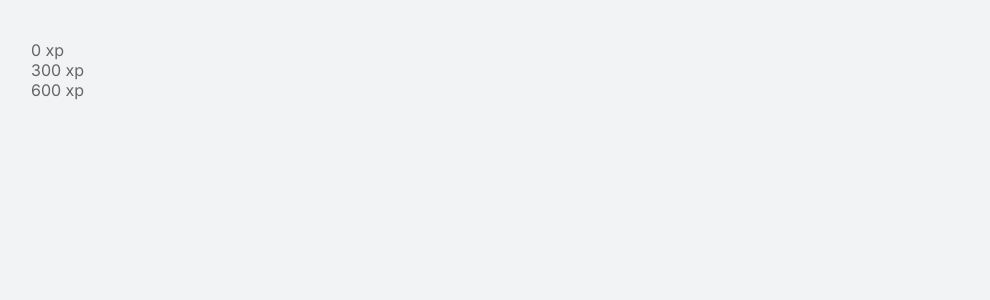
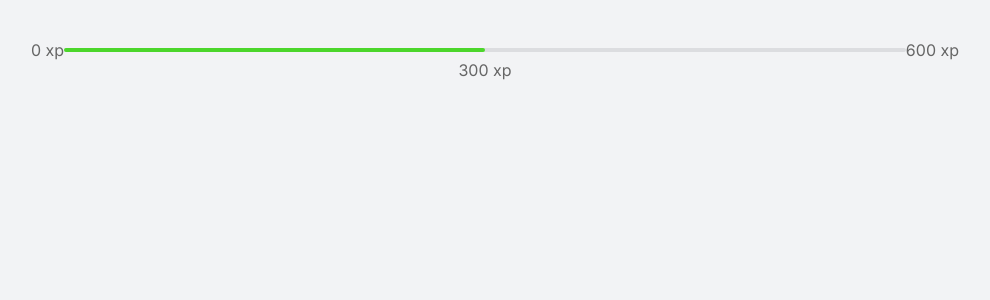
Before and after one commit to adnerscarpelini/nlw4-moveit-next, a Next.js app: page / in a window 1280 px wide. Shown: the top 300 px of the page, without its empty margins (145-1135 px from the left). Built offline with nearby package versions, Linux system fonts and the light colour scheme.

Commit message:
Ajuste CSS

```diff
--- a/src/components/ExperienceBar.tsx
+++ b/src/components/ExperienceBar.tsx
@@ -1,11 +1,13 @@
+import styles from '../styles/components/ExperienceBar.module.css';
+
 export function ExperienceBar() {
     return (
-        <header className="experience-bar">
+        <header className={styles.experienceBar}>
             <span>0 xp</span>
             <div>
                 <div style={{ width: '50%' }} />
 
-                <span className="current-experience" style={{ left: '50%' }}>300 xp</span>
+                <span className={styles.currentExperience} style={{ left: '50%' }}>300 xp</span>
             </div>
             <span>600 xp</span>
         </header>
--- /dev/null
+++ b/src/pages/_document.tsx
@@ -0,0 +1,22 @@
+import Document, { Html, Head, Main, NextScript } from 'next/document';
+
+// Esse arquivo serve para adicionar coisas ao HTML global da aplicação
+// Aqui coloca os links de fontes globais por exemplo
+//Resumindo: aqui vai tudo que é estatico, que é aproveitado em todas as rotas
+
+export default class MyDocument extends Document {
+    render() {
+        return (
+            <Html>
+                <Head>
+                    <link rel="preconnect" href="https://fonts.gstatic.com" />
+                    <link href="https://fonts.googleapis.com/css2?family=Inter:wght@400;500;600&family=Rajdhani:wght@600&display=swap" rel="stylesheet" />
+                </Head>
+                <body>
+                    <Main />
+                    <NextScript />
+                </body>
+            </Html>
+        );
+    }
+}
--- a/src/pages/index.tsx
+++ b/src/pages/index.tsx
@@ -1,17 +1,9 @@
 
-import Head from 'next/head'
 import { ExperienceBar } from "../components/ExperienceBar";
 
 export default function Home() {
   return (
     <div className="container">
-
-      {/* Importacao do Google Fonts */}
-      <Head>
-
-        <link rel="preconnect" href="https://fonts.gstatic.com" />
-        <link href="https://fonts.googleapis.com/css2?family=Inter:wght@400;500;600&family=Rajdhani:wght@600&display=swap" rel="stylesheet" />
-      </Head>
       <ExperienceBar />
     </div>
   );
--- /dev/null
+++ b/src/styles/components/ExperienceBar.module.css
@@ -0,0 +1,30 @@
+.experienceBar {
+    display: flex;
+    align-items: center;
+}
+
+.experienceBar span {
+    font-size: 1rem;
+}
+
+/* Apenas a primeira Div dentro da Bar */
+.experienceBar > div {
+    flex: 1;
+    height: 4px;
+    border-radius: 4px;
+    background: var(--gray-line);
+    margin: 0 1.5 rem;
+    position: relative;
+}
+
+.experienceBar > div > div {
+    height: 4px;
+    border-radius: 4px;
+    background: var(--green);
+}
+
+span.currentExperience {
+    position: absolute;
+    top: 12px;
+    transform: translateX(-50%);
+}
```
